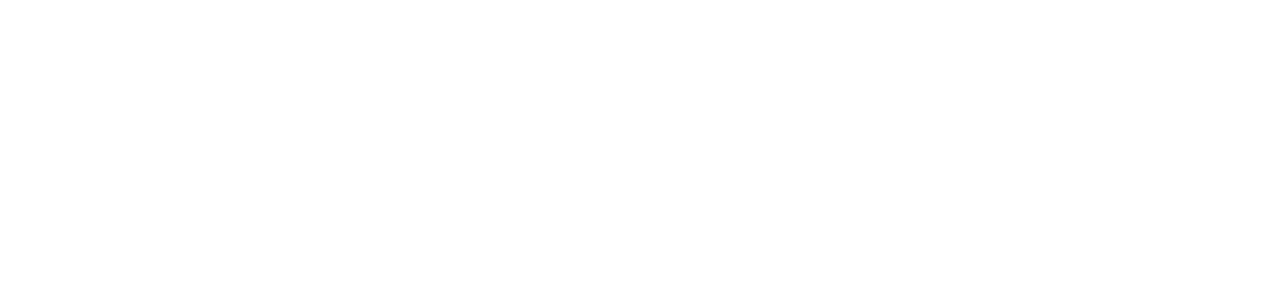
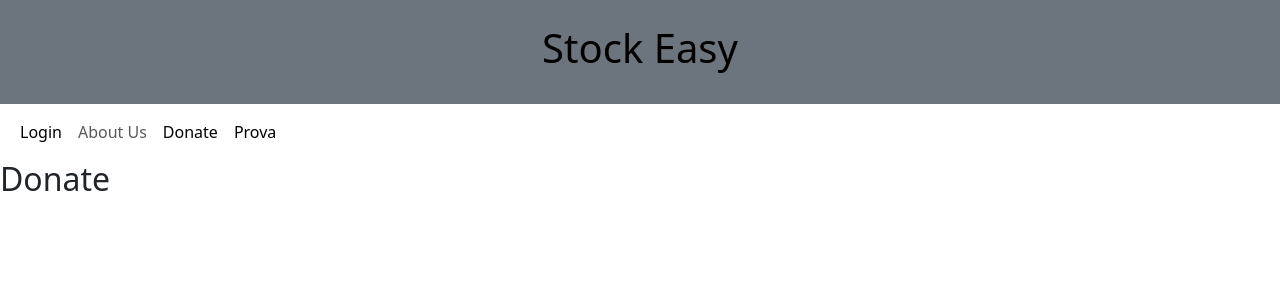
Before and after one commit to feffe17/Magazzino_front, a React (Vite) app: page /donate in a window 1280 px wide. Before the commit this address had no page. Shown: the top 300 px of the page. Built offline with nearby package versions, Linux system fonts and the light colour scheme.

Commit message:
[WIP] Add pages

```diff
--- a/src/App.jsx
+++ b/src/App.jsx
@@ -4,6 +4,9 @@
 import './App.css'
 import { BrowserRouter as Router, Routes, Route, BrowserRouter } from "react-router-dom"
 import DefaultLayout from "./pages/DefaultLayout"
+import Home from "./pages/Home"
+import AboutUs from "./pages/AboutUs"
+import Donate from "./pages/Donate"
 
 function App() {
 
@@ -11,7 +14,11 @@
     <>
       <BrowserRouter>
         <Routes>
-          <Route path="/" element={<DefaultLayout />} />
+          <Route element={<DefaultLayout />} >
+            <Route index element={<Home />} />
+            <Route path="/about-us" element={<AboutUs />} />
+            <Route path="/donate" element={<Donate />} />
+          </Route>
         </Routes>
       </BrowserRouter>
     </>
--- a/src/components/NavBar.jsx
+++ b/src/components/NavBar.jsx
@@ -1,3 +1,4 @@
+import { NavLink } from "react-router-dom";
 export default function NavBar() {
     return (
         <nav className="navbar navbar-expand-lg">
@@ -7,10 +8,10 @@
                 </button>
                 <div className="collapse navbar-collapse" id="navbarNavAltMarkup">
                     <div className="navbar-nav">
-                        <a className="nav-link active" aria-current="page" href="#">Login</a>
-                        <a className="nav-link" href="#">About Us</a>
-                        <a className="nav-link" href="#">Donate</a>
-                        <a className="nav-link" href="#">Prova</a>
+                        <NavLink className="nav-link active" aria-current="page" to="#">Login</NavLink>
+                        <NavLink className="nav-link" to="/about-us">About Us</NavLink>
+                        <NavLink className="nav-link" to="/Donate">Donate</NavLink>
+                        <NavLink className="nav-link" to="#">Prova</NavLink>
                     </div>
                 </div>
             </div>
--- /dev/null
+++ b/src/pages/AboutUs.jsx
@@ -0,0 +1,8 @@
+export default function AbouteUs() {
+    return (
+        <>
+            <h2>About Us</h2>
+
+        </>
+    )
+}
--- a/src/pages/DefaultLayout.jsx
+++ b/src/pages/DefaultLayout.jsx
@@ -1,15 +1,15 @@
 import Navbar from "../components/NavBar"
+import { Outlet } from "react-router-dom"
+import { NavLink } from "react-router-dom"
 export default function DefaultLayout() {
     return (
         <>
             <header className="bg-secondary p-4 d-flex justify-content-center align-items-center">
-                <h1>Stock Easy</h1>
+                <NavLink className="text-decoration-none text-black" to="/"> <h1>Stock Easy</h1></NavLink>
             </header>
+            <Navbar />
             <main>
-                <div className="">
-                    <Navbar />
-
-                </div>
+                <Outlet />
             </main>
         </>
     )
--- /dev/null
+++ b/src/pages/Donate.jsx
@@ -0,0 +1,8 @@
+export default function Donate() {
+    return (
+        <>
+            <h2>Donate</h2>
+
+        </>
+    )
+}
--- /dev/null
+++ b/src/pages/Home.jsx
@@ -0,0 +1,8 @@
+export default function Home() {
+    return (
+        <>
+            <h2>HOMEPAge</h2>
+
+        </>
+    )
+}
```
